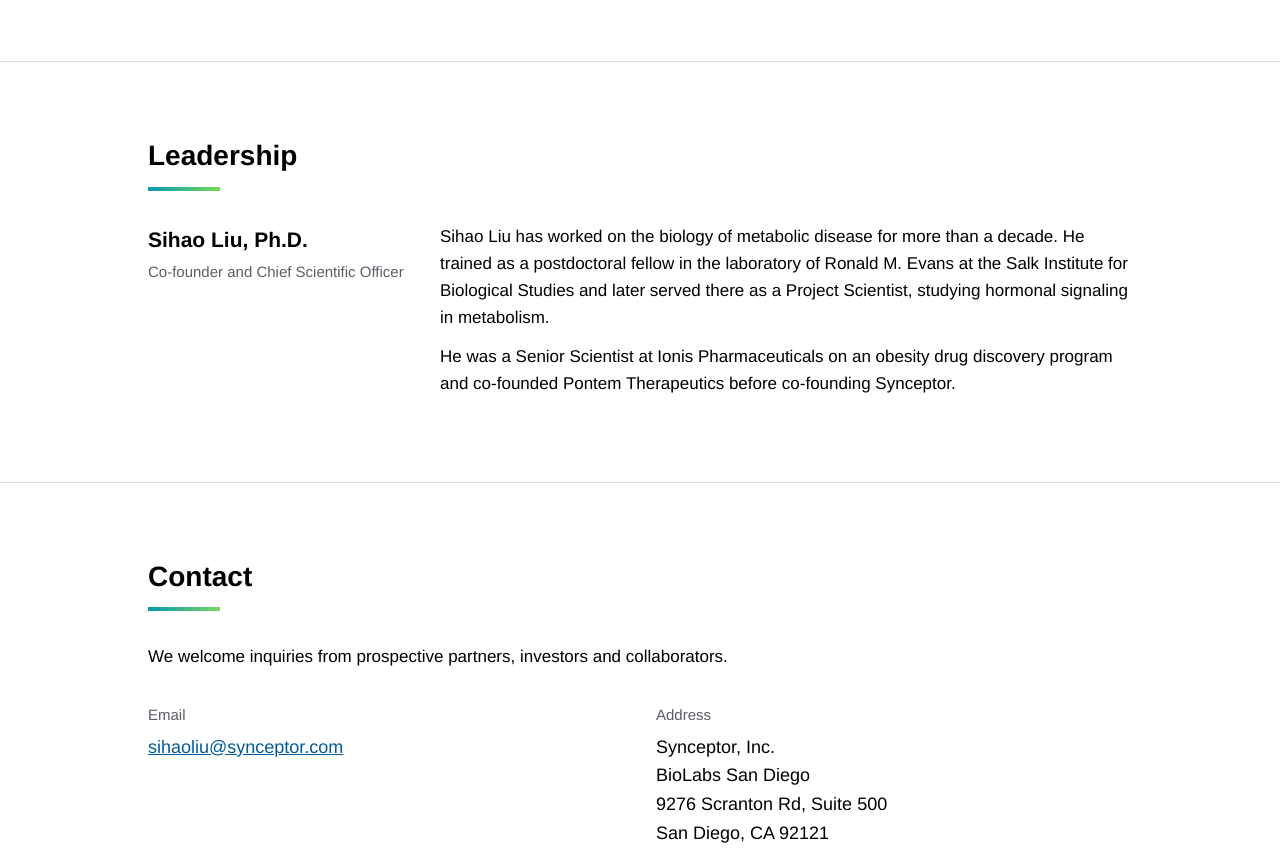
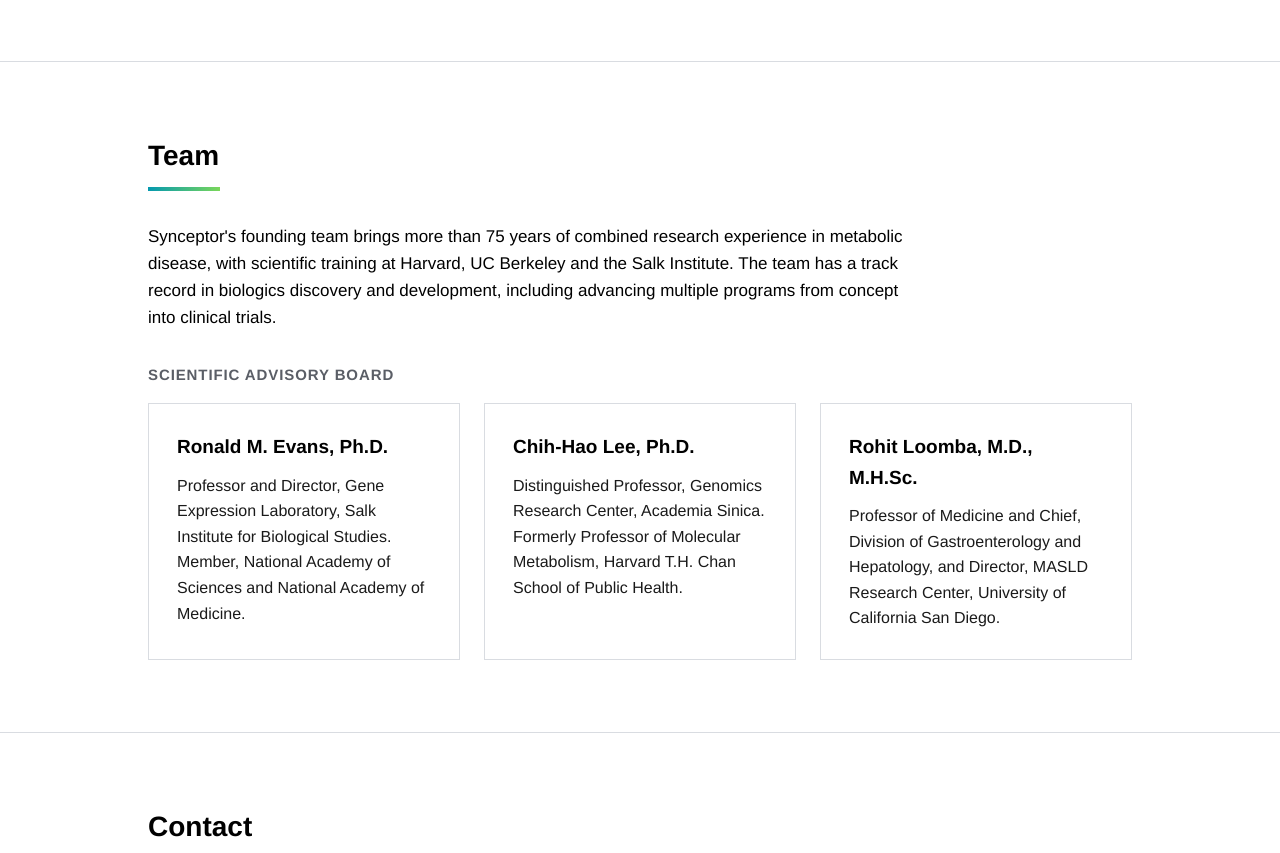
Before and after one commit to slsynceptor/synceptor-website, a plain HTML site: page index.html in a window 1280 px wide. Shown: the part 940-1793 px from the top of the page. Drawn offline with Linux system fonts and the light colour scheme.

Commit message:
Team/SAB section, lead program line, remove email from contact
Co-Authored-By: Claude Opus 5.5 <noreply@anthropic.com>
Claude-Session: https://claude.ai/code/session_014YiXHeZuiTx61Rgf6tRxLV

```diff
--- a/index.html
+++ b/index.html
@@ -11,9 +11,8 @@
 <meta property="og:image" content="https://synceptor.com/assets/logo.jpg">
 <link rel="canonical" href="https://synceptor.com/">
 <script type="application/ld+json">
-{"@context":"https://schema.org","@type":"Organization","name":"Synceptor, Inc.","url":"https://synceptor.com","logo":"https://synceptor.com/assets/logo.jpg","email":"sihaoliu@synceptor.com",
-"address":{"@type":"PostalAddress","streetAddress":"9276 Scranton Rd, Suite 500","addressLocality":"San Diego","addressRegion":"CA","postalCode":"92121","addressCountry":"US"},
-"founder":{"@type":"Person","name":"Sihao Liu","jobTitle":"Co-founder and Chief Scientific Officer"}}
+{"@context":"https://schema.org","@type":"Organization","name":"Synceptor, Inc.","url":"https://synceptor.com","logo":"https://synceptor.com/assets/logo.jpg",
+"address":{"@type":"PostalAddress","streetAddress":"9276 Scranton Rd, Suite 500","addressLocality":"San Diego","addressRegion":"CA","postalCode":"92121","addressCountry":"US"}}
 </script>
 <style>
   :root{--ink:#000;--muted:#5a5e66;--brand:#0070c0;--brand-strong:#005a9c;--border:#d9dce1;--sunken:#f4f5f7;
@@ -46,6 +45,7 @@
   .person .title{color:var(--muted);margin:4px 0 0;font-size:15px}
   .person p{margin:0 0 12px}
   .contact{display:grid;grid-template-columns:1fr 1fr;gap:32px}
+  .subhead{font-size:15px;color:var(--muted);font-weight:700;text-transform:uppercase;letter-spacing:.06em;margin:0 0 16px}
   .contact h3{font-size:15px;color:var(--muted);font-weight:400;margin:0 0 6px;text-transform:none}
   .contact p{margin:0;font-size:18px}
   footer{margin-top:24px}
@@ -63,7 +63,7 @@
 <header>
   <div class="wrap">
     <a href="#top" aria-label="Synceptor home"><img src="assets/logo.jpg" alt="Synceptor"></a>
-    <nav><a href="#focus">Focus</a><a href="#team">Leadership</a><a href="#contact">Contact</a></nav>
+    <nav><a href="#focus">Focus</a><a href="#team">Team</a><a href="#contact">Contact</a></nav>
   </div>
 </header>
 <div class="rule"></div>
@@ -78,7 +78,7 @@
     <div class="wrap">
       <h2>Focus</h2>
       <div class="h2rule"></div>
-      <p class="lede">Our programs combine receptor pharmacology, protein engineering and computational design to build biologics that act on the signaling pathways controlling energy balance, glucose homeostasis and liver lipid metabolism.</p>
+      <p class="lede">Our programs combine receptor pharmacology, protein engineering and computational design to build biologics that act on the signaling pathways controlling energy balance, glucose homeostasis and liver lipid metabolism. Our lead program is a first-in-class therapeutic directed at a novel target.</p>
       <div class="grid">
         <div class="card"><h3>Obesity</h3><p>Therapeutics that may reduce body weight while preserving lean mass and metabolic health.</p></div>
         <div class="card"><h3>Type 2 diabetes</h3><p>Approaches that target insulin sensitivity and glycemic control.</p></div>
@@ -89,17 +89,14 @@
 
   <section id="team">
     <div class="wrap">
-      <h2>Leadership</h2>
+      <h2>Team</h2>
       <div class="h2rule"></div>
-      <div class="person">
-        <div>
-          <p class="name">Sihao Liu, Ph.D.</p>
-          <p class="title">Co-founder and Chief Scientific Officer</p>
-        </div>
-        <div>
-          <p>Sihao Liu has worked on the biology of metabolic disease for more than a decade. He trained as a postdoctoral fellow in the laboratory of Ronald M. Evans at the Salk Institute for Biological Studies and later served there as a Project Scientist, studying hormonal signaling in metabolism.</p>
-          <p>He was a Senior Scientist at Ionis Pharmaceuticals on an obesity drug discovery program and co-founded Pontem Therapeutics before co-founding Synceptor.</p>
-        </div>
+      <p class="lede">Synceptor's founding team brings more than 75 years of combined research experience in metabolic disease, with scientific training at Harvard, UC Berkeley and the Salk Institute. The team has a track record in biologics discovery and development, including advancing multiple programs from concept into clinical trials.</p>
+      <h3 class="subhead">Scientific advisory board</h3>
+      <div class="grid">
+        <div class="card"><h3>Ronald M. Evans, Ph.D.</h3><p>Professor and Director, Gene Expression Laboratory, Salk Institute for Biological Studies. Member, National Academy of Sciences and National Academy of Medicine.</p></div>
+        <div class="card"><h3>Chih-Hao Lee, Ph.D.</h3><p>Distinguished Professor, Genomics Research Center, Academia Sinica. Formerly Professor of Molecular Metabolism, Harvard T.H. Chan School of Public Health.</p></div>
+        <div class="card"><h3>Rohit Loomba, M.D., M.H.Sc.</h3><p>Professor of Medicine and Chief, Division of Gastroenterology and Hepatology, and Director, MASLD Research Center, University of California San Diego.</p></div>
       </div>
     </div>
   </section>
@@ -110,7 +107,6 @@
       <div class="h2rule"></div>
       <p class="lede">We welcome inquiries from prospective partners, investors and collaborators.</p>
       <div class="contact">
-        <div><h3>Email</h3><p><a href="mailto:sihaoliu@synceptor.com">sihaoliu@synceptor.com</a></p></div>
         <div><h3>Address</h3><p>Synceptor, Inc.<br>BioLabs San Diego<br>9276 Scranton Rd, Suite 500<br>San Diego, CA 92121</p></div>
       </div>
     </div>
```
Also changed, not shown: dns_after.txt (added).
